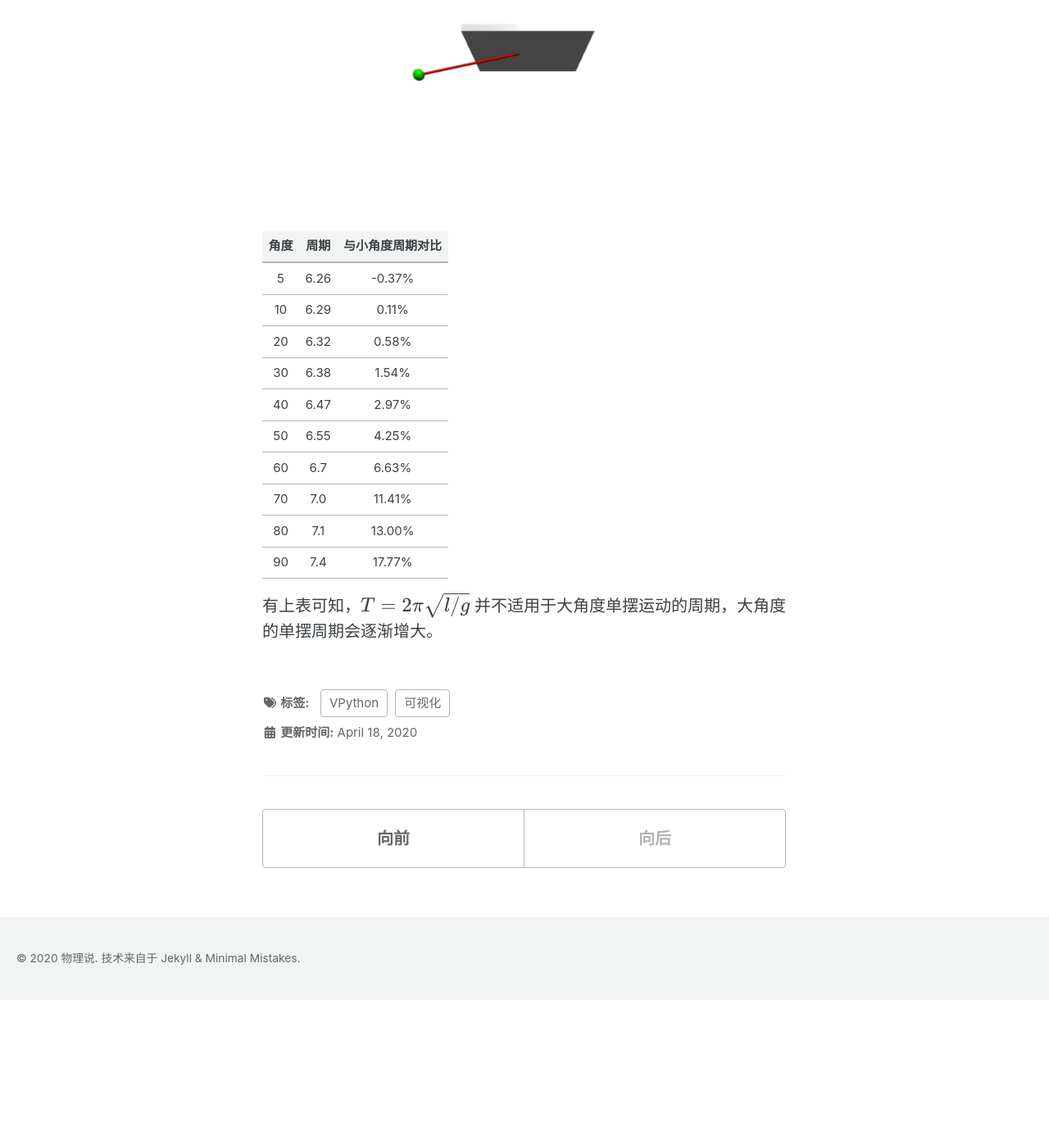
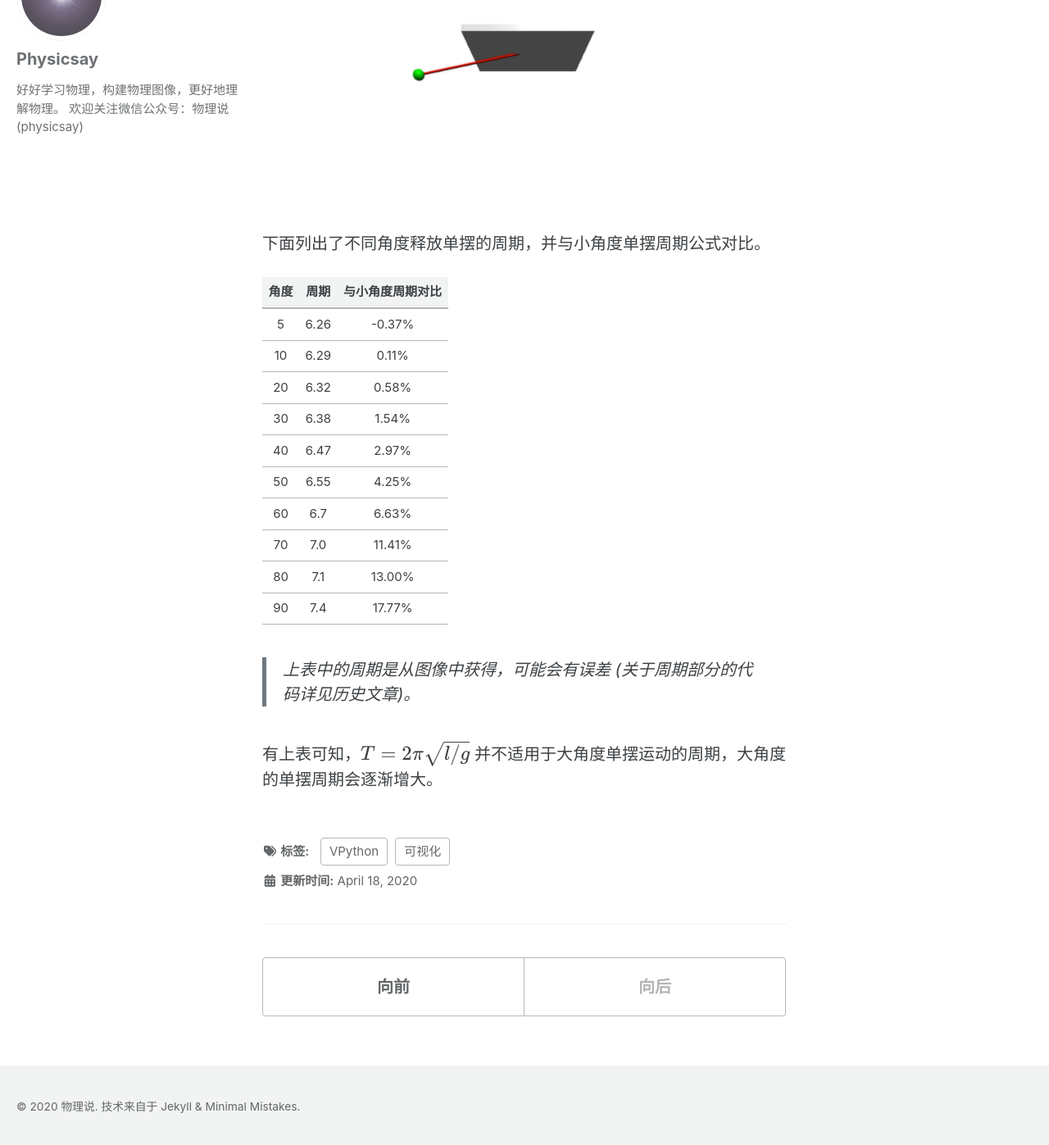
Before and after one commit to physicsay/physicsay-physicsay.github.io, a Jekyll site: the page built from _posts/2020-04-18-pendulum-simulation-4.md, in a window 1280 px wide and 1400 px high, scrolled down 949 px. Shown: the top 1397 px of the window at 82% size. Built offline with Jekyll 4.4.1, drawn with Linux system fonts in a browser that asks for light colours; cached includes are drawn as plain includes; nearby versions of some CDN libraries; formulas are drawn with MathJax 3; before the commit the page ends 2168 px from its top, so only the background shows below that.

Commit message:
feat: revise sentense error

```diff
--- a/_posts/2020-04-18-pendulum-simulation-4.md
+++ b/_posts/2020-04-18-pendulum-simulation-4.md
@@ -34,6 +34,8 @@ $$
 
 <img src='/assets/images/2020-04-18-pendulum-simulation-4/80.gif' style='zoom:40%; margin: 0 auto; display: block;'/>
 
+下面列出了不同角度释放单摆的周期，并与小角度单摆周期公式对比。
+
 |  角度   | 周期  | 与小角度周期对比 |
 |:----:|:----:|:----:|
 | 5  | 6.26 | -0.37% |
@@ -47,4 +49,6 @@ $$
 | 80 | 7.1 | 13.00% |
 | 90 | 7.4 | 17.77% |
 
+> 上表中的周期是从图像中获得，可能会有误差 (关于周期部分的代码详见历史文章)。
+
 有上表可知，$T = 2\pi\sqrt{l/g}$ 并不适用于大角度单摆运动的周期，大角度的单摆周期会逐渐增大。
```
Also changed, not shown: assets/images/2020-04-18-pendulum-simulation-3/code.png (added).
